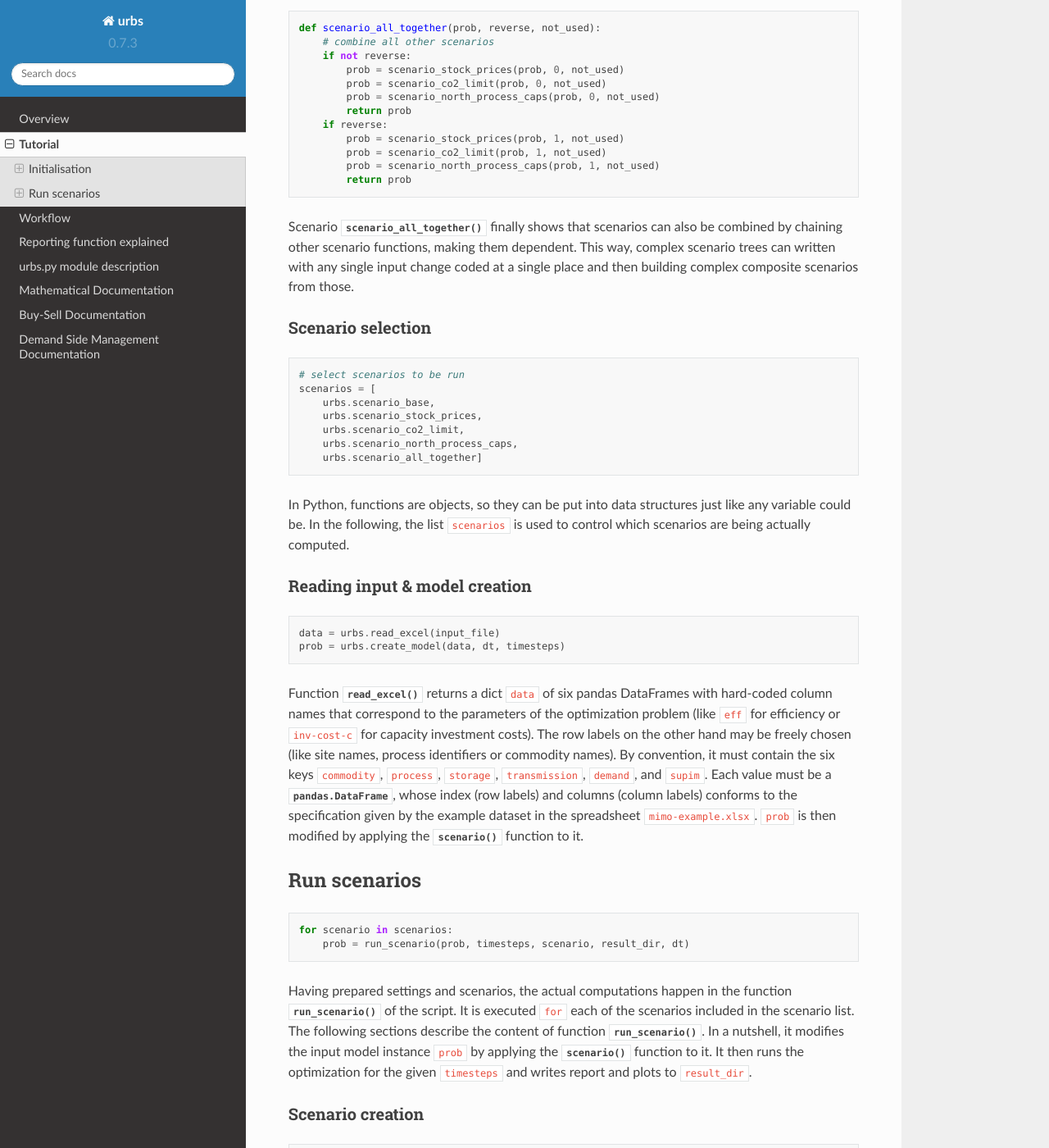
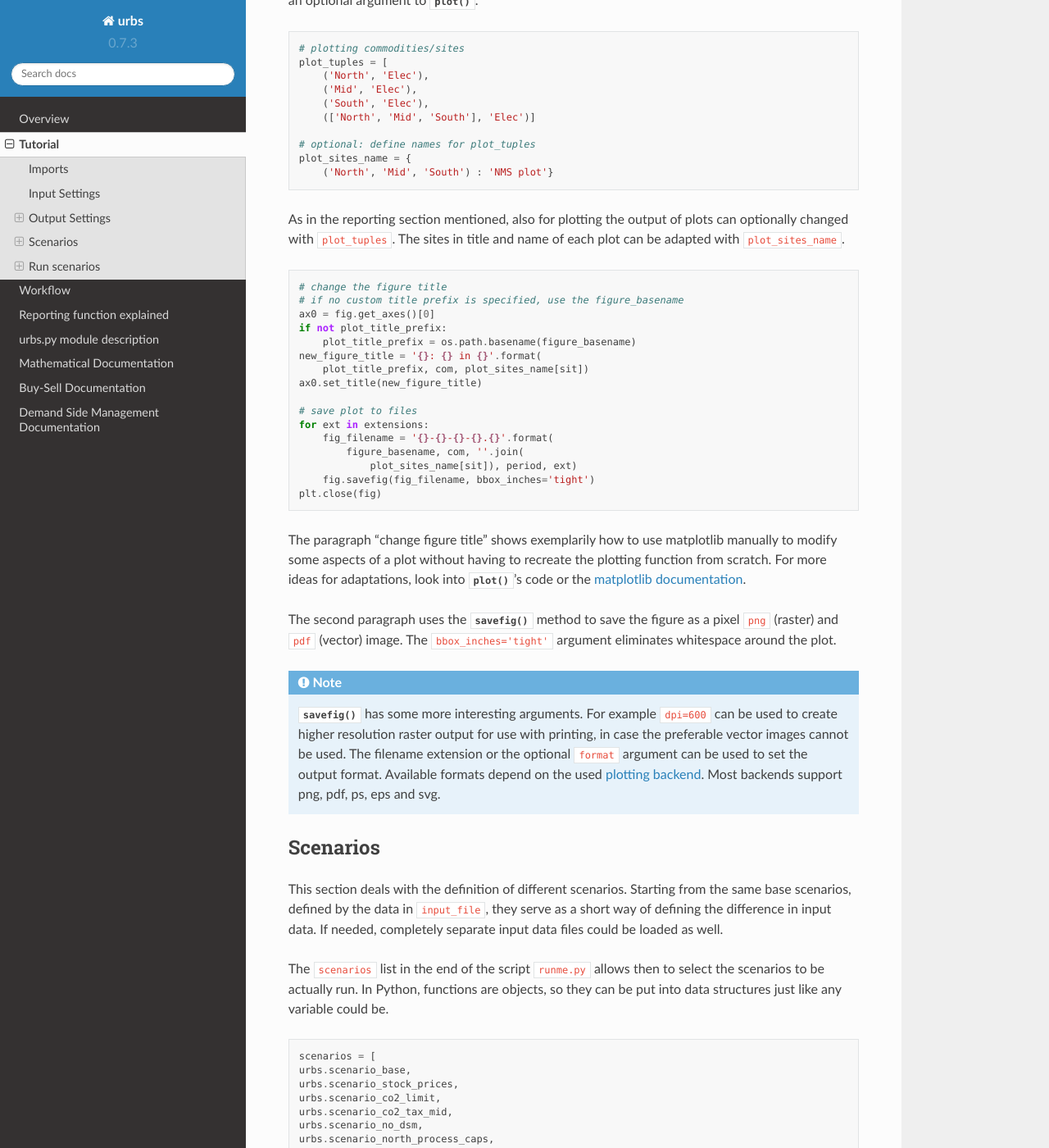
Before and after one commit to tum-ens/urbs, a Sphinx documentation site: the page built from doc/tutorial.rst, in a window 1280 px wide and 1400 px high, scrolled down 3422 px. Shown: the whole window at 82% size. Built offline with Sphinx 7.4.7 and the Read the Docs theme 2.0.0, drawn with Linux system fonts in a browser that asks for light colours; some of the changed text lies outside the part shown.

Commit message:
Resolving differences in documentation

```diff
--- a/doc/tutorial.rst
+++ b/doc/tutorial.rst
@@ -12,24 +12,17 @@
 
 This tutorial is a commented walk-through through the script ``runme.py`` and
 ``scenrario.py``, which is a demonstration user script that can serve as a good
-basis for one's own script. ``scenrario.py`` is contained in the subolder
+basis for one's own script. ``scenrario.py`` is contained in the subfolder
 `urbs`.
 
-Initialisation
---------------
-
 Imports
-^^^^^^^
+-------
 
 ::
 
     import os
-    import pandas as pd
-    import pyomo.environ
     import shutil
     import urbs
-    from datetime import datetime
-    from pyomo.opt.base import SolverFactory
     from urbs.data import timeseries_number
 
 
@@ -46,42 +39,64 @@
       if not os.path.exists(result_dir):
           os.makedirs(result_dir)
 
-* `urbs`_ is the directory which includes the modules, whose functions are used mainly in this script. These
-  are :func:`read_excel`, :func:`create_model`, :func:`report` and
-  :func:`result_figures`. More functions can be found in the document :ref:`API`.
+* `urbs`_ is the directory which includes the modules, whose functions are used
+  mainly in this script. These are :func:`read_excel`, :func:`runs_scenario`,
+  :func:`create_model`, :func:`report`, :func:`result_figures` and all scenario
+  functions. More functions can be found in the document :ref:`API`.
 
-* `pyomo.opt.base`_ is a utility package by `pyomo`_ and provides the function
-  ``SolverFactory`` that allows creating a ``solver`` object. This objects
-  hides the differences in input/output formats among solvers from the user.
-  More on that in section `Solving`_ below.
 
-* `datetime` is used to append the current date and time to the result
-  directory name (used in :func:`prepare_result_directory`)
+In the following sections the user definded input, output and scenario settings
+are described.
 
-Settings
-^^^^^^^^
+Input Settings
+--------------
+The script starts with the specification of the input file, which is to be
+located in the same folder as script ``runme.py``::
 
-From here on, the script is best read from the back.::
+    input_file = 'mimo-example.xlsx'
+    result_name = os.path.splitext(input_file)[0]  # cut away file extension
+    result_dir = urbs.prepare_result_directory(result_name)  # name+time stamp
 
-    if __name__ == '__main__':
-        input_file = 'mimo-example.xlsx'
-        result_name = os.path.splitext(input_file)[0]  # cut away file extension
-        result_dir = prepare_result_directory(result_name)  # name + time stamp
-
-        (offset, length) = (3500, 168)  # time step selection
-        timesteps = range(offset, offset+length+1)
-        dt = 1
+    # copy input file to result directory
+    shutil.copyfile(input_file, os.path.join(result_dir, input_file))
+    # copy runme.py to result directory
+    shutil.copy(__file__, result_dir)
+    # copy current version of scenario functions
+    shutil.copy('urbs/scenarios.py', result_dir)
 
 Variable ``input_file`` defines the input spreadsheet, from which the
-optimization problem will draw all its set/parameter data.
+optimization problem will draw all its set/parameter data. The input file and
+the script ``runme.py`` are automatically copied into the result folder.
+
+Next variables specifying the desired solver and objective function are set::
+
+    # choose solver (cplex, glpk, gurobi, ...)
+    solver = 'glpk'
+
+    # objective function
+    objective = 'cost'  # set either 'cost' or 'CO2' as objective
+
+The solver has to be licensed for the specific user, where the open source
+solver "glpk2 is used as the standard. For the objective function urbs
+currently allows for two options: "cost" and "CO2" (case sensitive). In the
+former case the total system cost and in the latter case the total
+CO2-emissions are minimized.
+
+The model parameters are finalized with a specification of timestep length and
+modeled time horizon::
+
+    # simulation timesteps
+    (offset, length) = (3500, 168)  # time step selection
+    timesteps = range(offset, offset+length+1)
+    dt = 1  # length of each time step (unit: hours)
 
 Variable ``timesteps`` is the list of timesteps to be simulated. Its members
 must be a subset of the labels used in ``input_file``'s sheets "Demand" and
 "SupIm". It is one of the function arguments to :func:`create_model` and
 accessible directly, so that one can quickly reduce the problem size by
 reducing the simulation ``length``, i.e. the number of timesteps to be
-optimised. Variable ``dt`` is the duration of each timestep in the list
-(unit: hours).
+optimised. Variable ``dt`` is the duration of each timestep in the list in
+hours, where any positiv real value is allowed.
 
 :func:`range` is used to create a list of consecutive integers. The argument
 ``+1`` is needed, because ``range(a,b)`` only includes integers from ``a`` to
@@ -90,13 +105,147 @@
     >>> range(1,11)
     [1, 2, 3, 4, 5, 6, 7, 8, 9, 10]
 
-The following section deals with the definition of different scenarios.
-Starting from the same base scenarios, defined by the data in ``input_file``,
-they serve as a short way of defining the difference in input data. If needed,
-completely separate input data files could be loaded as well.
+Output Settings
+---------------
+The desired output is also specified by the user in script ``runme.py``. It is
+split into two parts: reporting and plotting. The former is used to generate
+an excel output file and the latter for standard graphs.
 
-In addition to defining scenarios, the ``scenarios`` list allows to select a
-subset to be actually run.
+Reporting
+^^^^^^^^^
+
+::
+
+    # write report to spreadsheet
+    urbs.report(
+        prob,
+        os.path.join(result_dir, '{}-{}.xlsx').format(sce, now),
+        report_tuples=report_tuples, report_sites_name=report_sites_name)
+
+The :func:`urbs.report` function creates a spreadsheet from the main results.
+Summaries of costs, emissions, capacities (process, transmissions, storage) are
+saved to one sheet each. For timeseries, each combination of the given
+``sites`` and ``commodities`` are summarised both in sum (in sheet "Energy
+sums") and as individual timeseries (in sheet "... timeseries").
+::
+
+    # detailed reporting commodity/sites
+    report_tuples = [
+        ('North', 'Elec'), ('Mid', 'Elec'), ('South', 'Elec'),
+        (['North', 'Mid', 'South'], 'Elec')
+        ('North', 'CO2'), ('Mid', 'CO2'), ('South', 'CO2')]
+
+    # optional: define names for sites in report_tuples
+    report_sites_name = {['North', 'Mid', 'South']: 'Greenland'}
+
+Optional it is possible to define ``report_tuples`` to control what should be
+reported. And with ``report_sites_name`` it is possible to define, if the sites
+inside the report tuples should be named differently. If they are empty, the
+default value will be taken. See also :ref:`report-function` for a detailed
+explanation of the implementation of this function.
+
+Plotting
+^^^^^^^^
+
+::
+
+    # add or change plot colors
+    my_colors = {
+        'South': (230, 200, 200),
+        'Mid': (200, 230, 200),
+        'North': (200, 200, 230)}
+    for country, color in my_colors.items():
+        urbs.COLORS[country] = color
+
+First, the use of the module constant :data:`COLORS` for customising plot
+colors is demonstrated. All plot colors are user-defineable by adding color
+:func:`tuple` ``(r, g, b)`` or modifying existing tuples for commodities and
+plot decoration elements. Here, new colors for displaying import/export are
+added. Without these, pseudo-random colors are generated in
+:func:`to_color`.
+::
+
+    # create timeseries plot for each demand (site, commodity) timeseries
+    for sit, com in prob.demand.columns:
+
+Finally, for each demand commodity (only ``Elec`` in this case), a plot over
+the whole optimisation period is created. If ``timesteps`` were longer, a
+shorter plotting period could be defined and given as an optional argument to
+:func:`plot`.
+::
+
+    # plotting commodities/sites
+    plot_tuples = [
+        ('North', 'Elec'),
+        ('Mid', 'Elec'),
+        ('South', 'Elec'),
+        (['North', 'Mid', 'South'], 'Elec')]
+
+    # optional: define names for plot_tuples
+    plot_sites_name = {
+        ('North', 'Mid', 'South') : 'NMS plot'}
+
+As in the reporting section mentioned, also for plotting the output of plots
+can optionally changed with ``plot_tuples``. The sites in title and name of
+each plot can be adapted with ``plot_sites_name``.
+::
+
+    # change the figure title
+    # if no custom title prefix is specified, use the figure_basename
+    ax0 = fig.get_axes()[0]
+    if not plot_title_prefix:
+        plot_title_prefix = os.path.basename(figure_basename)
+    new_figure_title = '{}: {} in {}'.format(
+        plot_title_prefix, com, plot_sites_name[sit])
+    ax0.set_title(new_figure_title)
+
+    # save plot to files
+    for ext in extensions:
+        fig_filename = '{}-{}-{}-{}.{}'.format(
+            figure_basename, com, ''.join(
+                plot_sites_name[sit]), period, ext)
+        fig.savefig(fig_filename, bbox_inches='tight')
+    plt.close(fig)
+
+The paragraph "change figure title" shows exemplarily how to use matplotlib
+manually to modify some aspects of a plot without having to recreate the
+plotting function from scratch. For more ideas for adaptations, look into
+:func:`plot`'s code or the `matplotlib documentation`_.
+
+The second paragraph uses the :meth:`~matplotlib.figure.Figure.savefig` method
+to save the figure as a pixel ``png`` (raster) and ``pdf`` (vector) image. The
+``bbox_inches='tight'`` argument eliminates whitespace around the plot.
+
+.. note:: :meth:`~matplotlib.figure.Figure.savefig` has some more interesting
+   arguments. For example ``dpi=600`` can be used to create higher resolution
+   raster output for use with printing, in case the preferable vector images
+   cannot be used. The filename extension or the optional ``format`` argument
+   can be used to set the output format. Available formats depend on the used
+   `plotting backend`_. Most backends support png, pdf, ps, eps and svg.
+
+Scenarios
+---------
+This section deals with the definition of different scenarios. Starting from
+the same base scenarios, defined by the data in ``input_file``, they serve as a
+short way of defining the difference in input data. If needed, completely
+separate input data files could be loaded as well.
+
+The ``scenarios`` list in the end of the script ``runme.py`` allows then to
+select the scenarios to be actually run.
+In Python, functions are objects, so they can be put into data structures just
+like any variable could be. ::
+
+    scenarios = [
+    urbs.scenario_base,
+    urbs.scenario_stock_prices,
+    urbs.scenario_co2_limit,
+    urbs.scenario_co2_tax_mid,
+    urbs.scenario_no_dsm,
+    urbs.scenario_north_process_caps,
+    urbs.scenario_all_together]
+
+The following scenario functions are specified in the subfolder ``urbs`` in
+script ``scenarios.py``.
 
 Scenario functions
 ^^^^^^^^^^^^^^^^^^
@@ -191,34 +340,20 @@
 complex scenario trees can written with any single input change coded at a
 single place and then building complex composite scenarios from those.
 
-Scenario selection
-^^^^^^^^^^^^^^^^^^
 
-::
 
-    # select scenarios to be run
-    scenarios = [
-        urbs.scenario_base,
-        urbs.scenario_stock_prices,
-        urbs.scenario_co2_limit,
-        urbs.scenario_north_process_caps,
-        urbs.scenario_all_together]
-
-In Python, functions are objects, so they can be put into data structures just
-like any variable could be. In the following, the list ``scenarios`` is used to
-control which scenarios are being actually computed.
 
 Reading input & model creation
 ^^^^^^^^^^^^^^^^^^^^^^^^^^^^^^
 
 ::
-
+    # Read data from Excel Sheet and create model for use in scenarios
     data = urbs.read_excel(input_file)
     prob = urbs.create_model(data, dt, timesteps)
 
-Function :func:`read_excel` returns a dict ``data`` of six pandas DataFrames
-with hard-coded column names that correspond to the parameters of the
-optimization problem (like ``eff`` for efficiency or ``inv-cost-c`` for
+Function :func:`read_excel` returns a dict ``data`` of up to 12 pandas
+DataFrames with hard-coded column names that correspond to the parameters of
+the optimization problem (like ``eff`` for efficiency or ``inv-cost-c`` for
 capacity investment costs). The row labels on the other hand may be freely
 chosen (like site names, process identifiers or commodity names). By
 convention, it must contain the six keys ``commodity``, ``process``,
@@ -229,18 +364,24 @@
 ``prob`` is then modified by applying the :func:`scenario` function to it.
 
 Run scenarios
------------------------------
+-------------
 
 ::
 
     for scenario in scenarios:
-        prob = run_scenario(prob, timesteps, scenario, result_dir, dt)
+    prob = urbs.run_scenario(input_file, solver, timesteps, scenario,
+                        result_dir, dt, objective,
+                        plot_tuples=plot_tuples,
+                        plot_sites_name=plot_sites_name,
+                        plot_periods=plot_periods,
+                        report_tuples=report_tuples,
+                        report_sites_name=report_sites_name)
 
-
-Having prepared settings and scenarios, the actual computations happen in the
-function :func:`run_scenario` of the script. It is executed ``for`` each of the
-scenarios included in the scenario list. The following sections describe the
-content of function :func:`run_scenario`. In a nutshell, it modifies the input
+Having prepared settings, input data and scenarios, the actual computations
+happen in the function :func:`run_scenario` of the script ``runfunctions.py``
+in subfolder ``urbs``. It is executed for each of the scenarios included in the
+scenario list. The following sections describe the content of function
+:func:`run_scenario`. In a nutshell, it modifies the input
 model instance ``prob`` by applying the :func:`scenario` function to it. It
 then runs the optimization for the given ``timesteps`` and writes report and
 plots to ``result_dir``.
@@ -283,118 +424,6 @@
 output for the solver. If you want less verbose output, simply set it to
 ``False`` or remove it.
 
-Reporting
-^^^^^^^^^
-
-::
-
-    # write report to spreadsheet
-    urbs.report(
-        prob,
-        os.path.join(result_dir, '{}-{}.xlsx').format(sce, now),
-        report_tuples=report_tuples, report_sites_name=report_sites_name)
-
-The :func:`urbs.report` function creates a spreadsheet from the main results.
-Summaries of costs, emissions, capacities (process, transmissions, storage) are
-saved to one sheet each. For timeseries, each combination of the given
-``sites`` and ``commodities`` are summarised both in sum (in sheet "Energy
-sums") and as individual timeseries (in sheet "... timeseries").
-::
-
-    # detailed reporting commodity/sites
-    report_tuples = [
-        ('North', 'Elec'), ('Mid', 'Elec'), ('South', 'Elec'),
-        ('North', 'CO2'), ('Mid', 'CO2'), ('South', 'CO2')]
-
-    # optional: define names for sites in report_tuples
-    report_sites_name = {
-        ('North') : 'Greenland',
-        ('North', 'South') : 'Not Mid'}
-
-Optional it is possible to define ``report_tuples`` to control what shell be reported. And
-with ``report_sites_name`` you can define, if the sites inside the report tuples should
-be named differently. If they are empty, the default value will be taken.
-See also :ref:`report-function` for a detailed explanation of this function's implementation.
-
-Plotting
-^^^^^^^^
-
-::
-
-    # add or change plot colors
-    my_colors = {
-        'South': (230, 200, 200),
-        'Mid': (200, 230, 200),
-        'North': (200, 200, 230)}
-    for country, color in my_colors.items():
-        urbs.COLORS[country] = color
-
-First, the use of the module constant :data:`COLORS` for customising plot
-colors is demonstrated. All plot colors are user-defineable by adding color
-:func:`tuple` ``(r, g, b)`` or modifying existing tuples for commodities and
-plot decoration elements. Here, new colors for displaying import/export are
-added. Without these, pseudo-random colors are generated in
-:func:`to_color`.
-::
-
-    # create timeseries plot for each demand (site, commodity) timeseries
-    for sit, com in prob.demand.columns:
-
-Finally, for each demand commodity (only ``Elec`` in this case), a plot over
-the whole optimisation period is created. If ``timesteps`` were longer, a
-shorter plotting period could be defined and given as an optional argument to
-:func:`plot`.
-::
-
-    # plotting commodities/sites
-    plot_tuples = [
-        ('North', 'Elec'),
-        ('Mid', 'Elec'),
-        ('South', 'Elec'),
-        (['North', 'Mid', 'South'], 'Elec')]
-
-    # optional: define names for plot_tuples
-    plot_sites_name = {
-        ('North', 'Mid', 'South') : 'NMS plot'}
-
-As in the reporting section mentioned, also for plotting the output of plots
-can optionally changed with ``plot_tuples``. The sites in title and name of
-each plot can be adapted with ``plot_sites_name``.
-::
-
-    # change the figure title
-    # if no custom title prefix is specified, use the figure_basename
-    ax0 = fig.get_axes()[0]
-    if not plot_title_prefix:
-        plot_title_prefix = os.path.basename(figure_basename)
-    new_figure_title = '{}: {} in {}'.format(
-        plot_title_prefix, com, plot_sites_name[sit])
-    ax0.set_title(new_figure_title)
-
-    # save plot to files
-    for ext in extensions:
-        fig_filename = '{}-{}-{}-{}.{}'.format(
-            figure_basename, com, ''.join(
-                plot_sites_name[sit]), period, ext)
-        fig.savefig(fig_filename, bbox_inches='tight')
-    plt.close(fig)
-
-The paragraph "change figure title" shows exemplarily how to use matplotlib
-manually to modify some aspects of a plot without having to recreate the
-plotting function from scratch. For more ideas for adaptations, look into
-:func:`plot`'s code or the `matplotlib documentation`_.
-
-The last paragraph uses the :meth:`~matplotlib.figure.Figure.savefig` method
-to save the figure as a pixel ``png`` (raster) and ``pdf`` (vector) image. The
-``bbox_inches='tight'`` argument eliminates whitespace around the plot.
-
-.. note:: :meth:`~matplotlib.figure.Figure.savefig` has some more interesting
-   arguments. For example ``dpi=600`` can be used to create higher resolution
-   raster output for use with printing, in case the preferable vector images
-   cannot be used. The filename extension or the optional ``format`` argument
-   can be used to set the output format. Available formats depend on the used
-   `plotting backend`_. Most backends support png, pdf, ps, eps and svg.
-
 Rebuilding of base scenario
 ^^^^^^^^^^^^^^^^^^^^^^^^^^^
 ::
@@ -419,6 +448,8 @@
 .. _pandas: https://pandas.pydata.org
 .. _plotting backend:
     http://matplotlib.org/faq/usage_faq.html#what-is-a-backend
-.. _pyomo: https://software.sandia.gov/trac/coopr/wiki/Pyomo
+.. _pyomo: http://www.pyomo.org/
+.. _pyomo.opt.base:
+    https://pyomo.readthedocs.io/en/latest/_modules/pyomo/opt/base/solvers.html
 .. _urbs: https://github.com/tum-ens/urbs
 .. _urbs.py: https://github.com/tum-ens/urbs/blob/master/urbs.py
```
